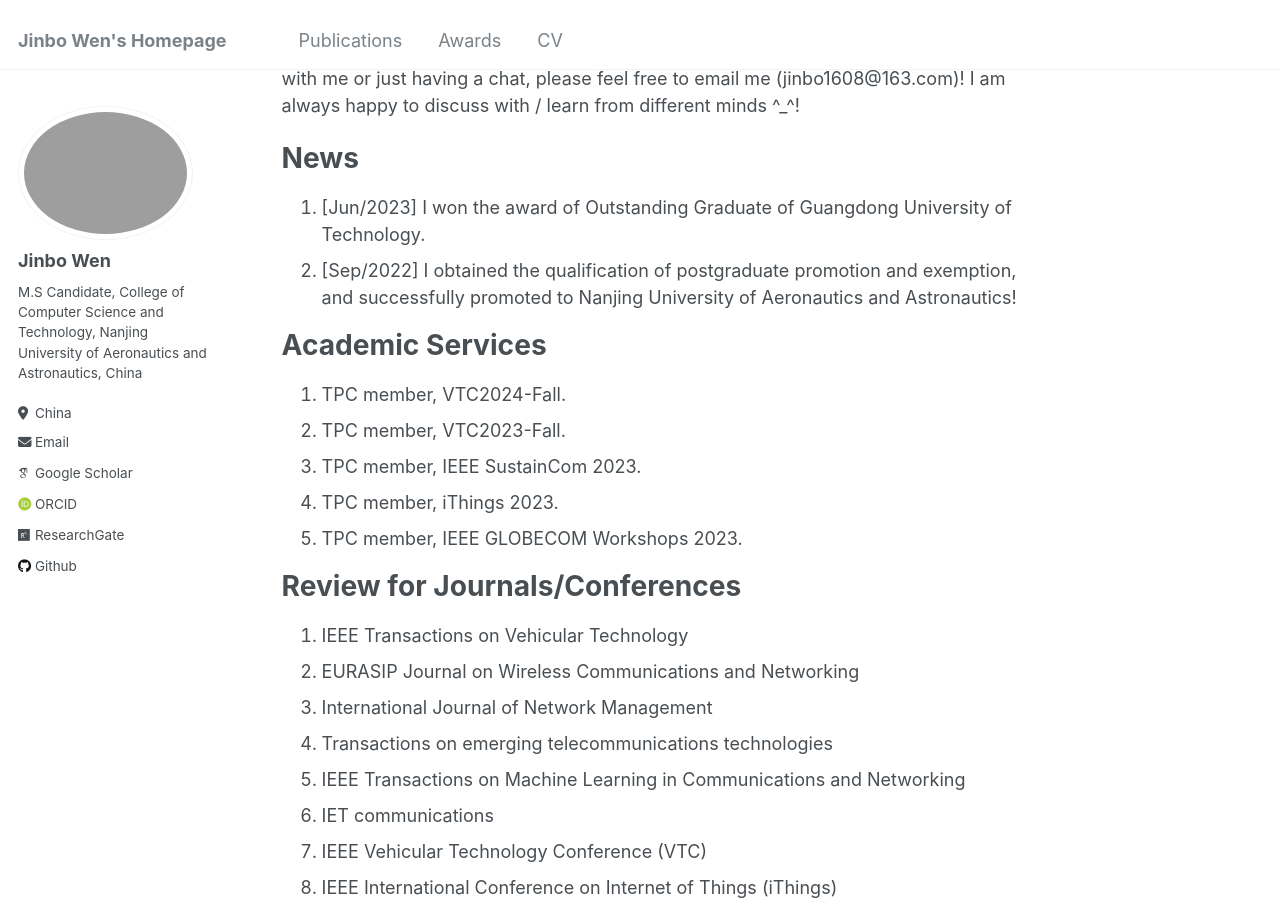
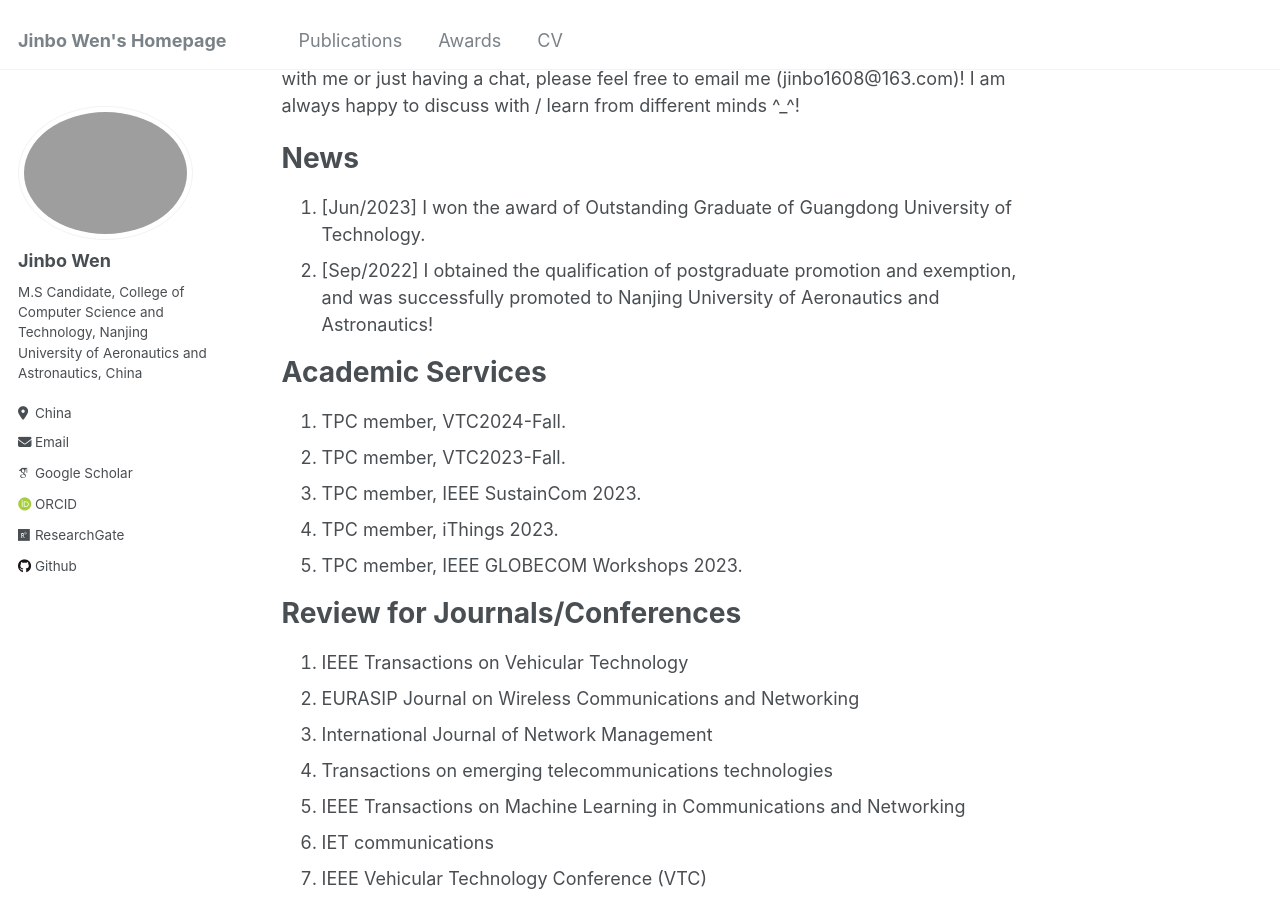
Before and after one commit to JinboWen00/JinboWen00.github.io, a Jekyll site: the page built from _pages/about.md, in a window 1280 px wide and 900 px high, scrolled down 373 px. Built offline with Jekyll 4.4.1, drawn with Linux system fonts in a browser that asks for light colours; some web fonts are replaced.

Commit message:
Update about.md

```diff
--- a/_pages/about.md
+++ b/_pages/about.md
@@ -16,7 +16,7 @@ My research is primarily centered around the application of **Generative AI in N
 News
 ======
 1. [Jun/2023] I won the award of Outstanding Graduate of Guangdong University of Technology.
-2. [Sep/2022] I obtained the qualification of postgraduate promotion and exemption, and successfully promoted to Nanjing University of Aeronautics and Astronautics!
+2. [Sep/2022] I obtained the qualification of postgraduate promotion and exemption, and was successfully promoted to Nanjing University of Aeronautics and Astronautics!
 
 Academic Services
 ======
```
